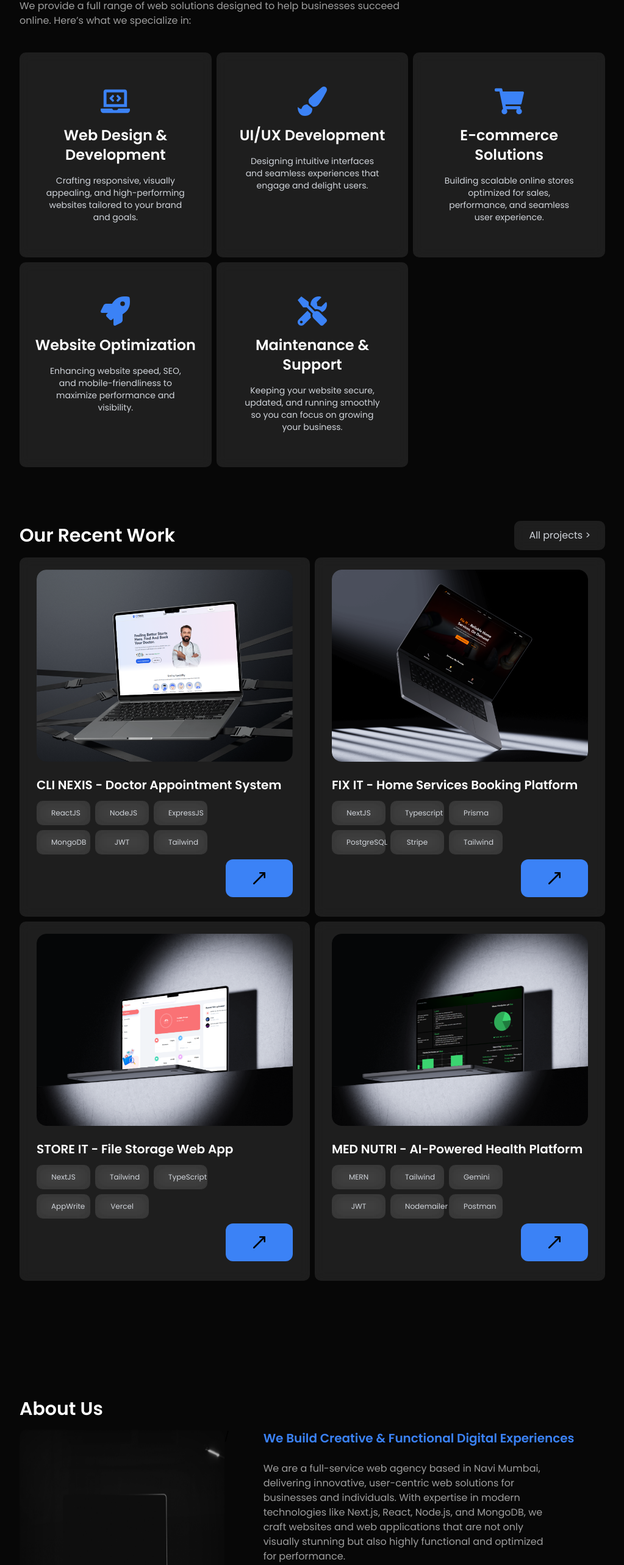
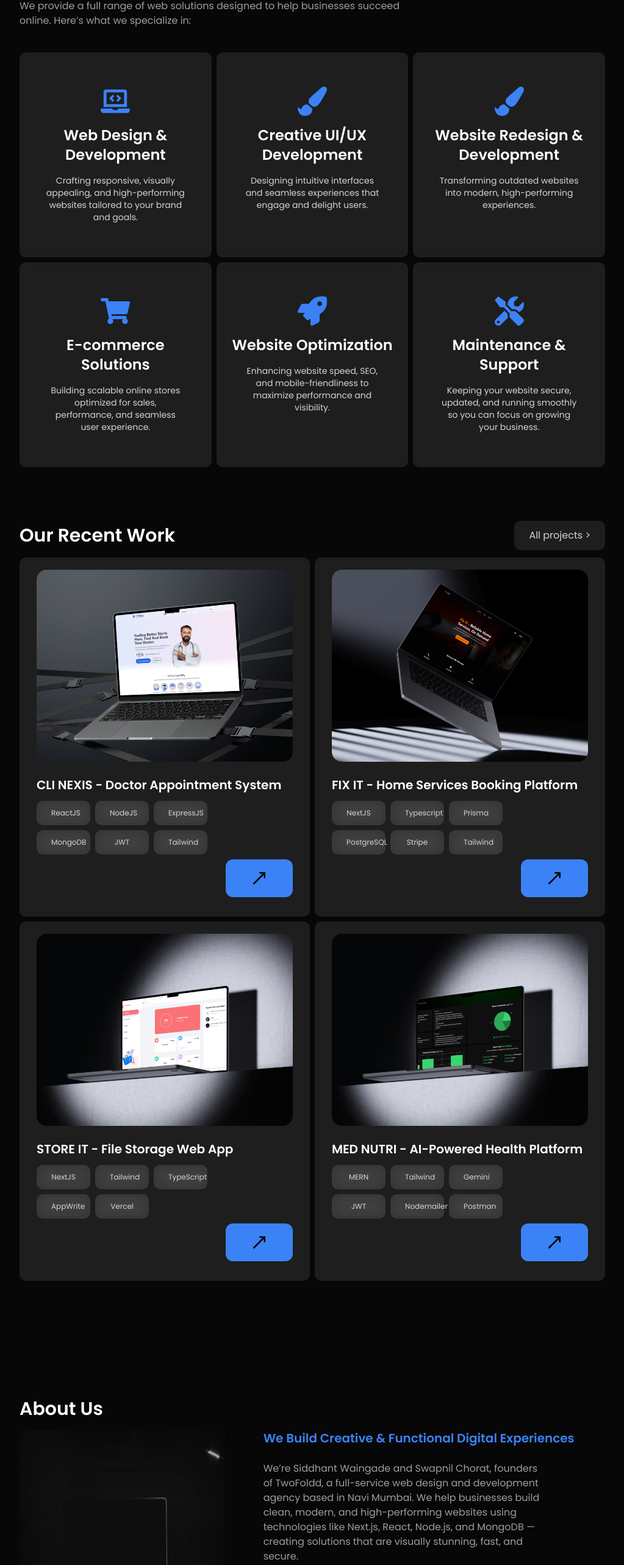
Before and after one commit to SwapniL1563/agency_web, a Next.js app: page / in a window 1280 px wide. Shown: the part 916-3482 px from the top of the page at 61% size, without its empty margins (128-1151 px from the left). Built offline with nearby package versions, Linux system fonts and the light colour scheme.

Commit message:
update about

```diff
--- a/app/_components/About.tsx
+++ b/app/_components/About.tsx
@@ -19,9 +19,11 @@ const About = () => {
             {/* Info-sec */}/
             <div className='flex flex-col justify-start md:justify-center items-start gap-2 md:ml-14'>
                 <h1 className='text-lg md:text-xl font-semibold primary mb-1 md:mb-4'>We Build Creative & Functional Digital Experiences</h1>
-                <p className='text-sm leading-4 md:leading-6 md:text-[1rem] md:w-10/12 secondary mb-3 md:mb-6'>We are a full-service web agency based in Navi Mumbai, delivering innovative, user-centric web solutions for businesses and individuals. With expertise in modern technologies like Next.js, React, Node.js, and MongoDB, we craft websites and web applications that are not only visually stunning but also highly functional and optimized for performance.
-<br /> <br />
-Our approach combines creativity, technical excellence, and a focus on results, ensuring every project we deliver helps our clients achieve their goals and stand out online.</p>
+                <p className='text-sm leading-4 md:leading-6 md:text-[1rem] md:w-10/12 secondary mb-3 md:mb-6'>We’re Siddhant Waingade and Swapnil Chorat, founders of TwoFoldd, a full-service web design and development agency based in Navi Mumbai.
+
+We help businesses build clean, modern, and high-performing websites using technologies like Next.js, React, Node.js, and MongoDB — creating solutions that are visually stunning, fast, and secure. <br /><br />
+
+At TwoFoldd, we blend creativity with technical precision, focusing on intuitive UI/UX, responsive design, and measurable performance to ensure every website not only looks great but drives real growth.</p>
                 {/* Social-links */}
                 <div className='flex gap-2 md:mb-4'>
                     <Link className='text-[0.7rem] md:text-sm' href="https://github.com/SwapniL1563" target='/'>
--- a/app/_components/Skills.tsx
+++ b/app/_components/Skills.tsx
@@ -26,9 +26,18 @@ const Services = () => {
           {/* UI/UX Development */}
           <div className='flex flex-col items-center glass py-10 md:py-14 px-2 md:px-5 text-center hover:bg-[#d5d5d533] cursor-pointer rounded-lg'>
             <FaPaintBrush className='text-5xl mb-4 primary' />
-            <h2 className='text-xl md:text-2xl  font-semibold mb-2'>UI/UX Development</h2>
+            <h2 className='text-xl md:text-2xl  font-semibold mb-2'>Creative UI/UX Development</h2>
             <p className='text-xs md:text-sm w-[90%] md:w-5/6 text-gray-300 mt-2'>
               Designing intuitive interfaces and seamless experiences that engage and delight users.
+            </p>
+          </div>
+
+          {/* Website Redesign & Development */}
+          <div className='flex flex-col items-center glass py-10 md:py-14 px-2 md:px-5 text-center hover:bg-[#d5d5d533] cursor-pointer rounded-lg'>
+            <FaPaintBrush className='text-5xl mb-4 primary' />
+            <h2 className='text-xl md:text-2xl  font-semibold mb-2'>Website Redesign & Development</h2>
+            <p className='text-xs md:text-sm w-[90%] md:w-5/6 text-gray-300 mt-2'>
+              Transforming outdated websites into modern, high-performing experiences.
             </p>
           </div>
 
```
